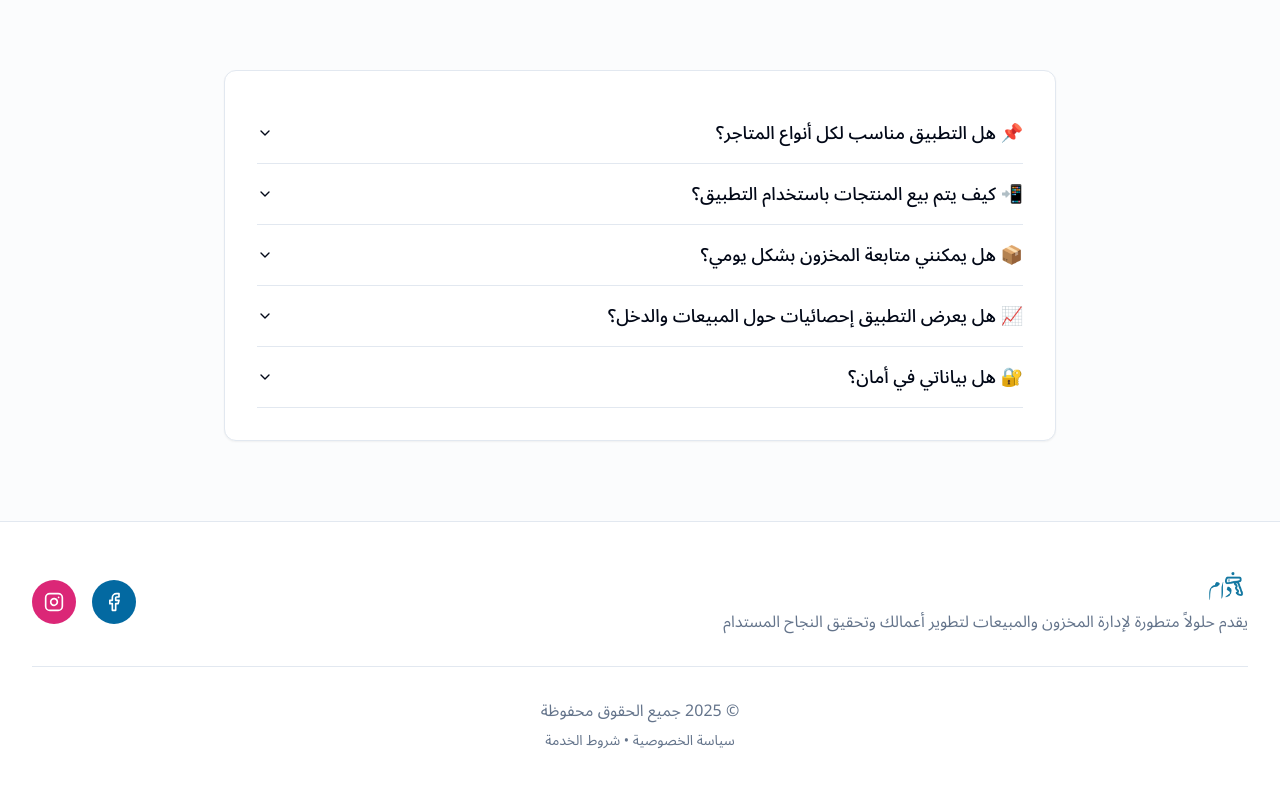
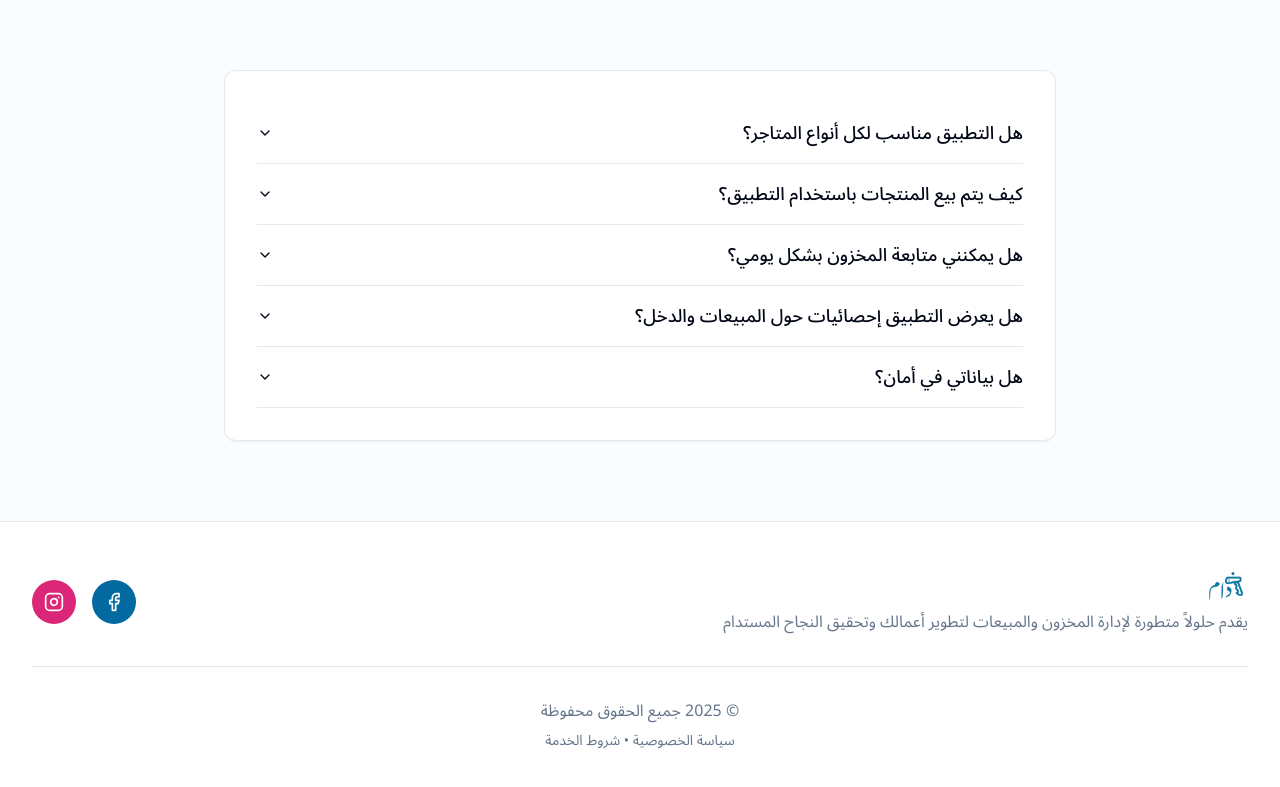
Before and after one commit to riyadhoo/khdame, a React (Vite) app: page / in a window 1280 px wide. Shown: the part 3072-3859 px from the top of the page. Built offline with nearby package versions, Linux system fonts and the light colour scheme.

Commit message:
Remove icons from FAQ and fix About Us section
Removed icons from FAQ questions in `src/components/FAQSection.tsx` and corrected the About Us section in `src/pages/About.tsx`.

```diff
--- a/src/components/FAQSection.tsx
+++ b/src/components/FAQSection.tsx
@@ -11,23 +11,23 @@ export const FAQSection = () => {
       title: "الأسئلة الشائعة",
       questions: [
         {
-          question: "📌 هل التطبيق مناسب لكل أنواع المتاجر؟",
+          question: "هل التطبيق مناسب لكل أنواع المتاجر؟",
           answer: "نعم، تطبيق خدامي مناسب لجميع أنواع المتاجر سواء كانت صغيرة أو متوسطة (بقالة، أدوات منزلية، مستحضرات تجميل، قطع غيار...)."
         },
         {
-          question: "📲 كيف يتم بيع المنتجات باستخدام التطبيق؟",
+          question: "كيف يتم بيع المنتجات باستخدام التطبيق؟",
           answer: "يمكنك بيع المنتجات بسهولة عبر مسح رمز QR الخاص بها في نقطة الدفع، وسيتم خصمها تلقائيًا من المخزون وتسجيل العملية."
         },
         {
-          question: "📦 هل يمكنني متابعة المخزون بشكل يومي؟",
+          question: "هل يمكنني متابعة المخزون بشكل يومي؟",
           answer: "نعم، يتيح لك التطبيق تتبع الكميات المتوفرة لكل منتج، مع تنبيهات عند اقتراب نفاد المخزون."
         },
         {
-          question: "📈 هل يعرض التطبيق إحصائيات حول المبيعات والدخل؟",
+          question: "هل يعرض التطبيق إحصائيات حول المبيعات والدخل؟",
           answer: "بالتأكيد، التطبيق يعرض لك تقارير مفصلة عن:\n\n• المداخيل اليومية والأسبوعية\n• أكثر المنتجات مبيعًا\n• حركة المخزون"
         },
         {
-          question: "🔐 هل بياناتي في أمان؟",
+          question: "هل بياناتي في أمان؟",
           answer: "نعم، جميع بياناتك محفوظة بأمان وتخضع لتشفير ومعايير حماية عالية."
         }
       ]
@@ -36,23 +36,23 @@ export const FAQSection = () => {
       title: "Frequently Asked Questions",
       questions: [
         {
-          question: "📌 Is the app suitable for all types of stores?",
+          question: "Is the app suitable for all types of stores?",
           answer: "Yes, Khadami app is suitable for all types of stores whether small or medium (grocery, household items, cosmetics, spare parts...)."
         },
         {
-          question: "📲 How are products sold using the app?",
+          question: "How are products sold using the app?",
           answer: "You can easily sell products by scanning their QR code at the point of payment, and they will be automatically deducted from inventory and the transaction recorded."
         },
         {
-          question: "📦 Can I track inventory on a daily basis?",
+          question: "Can I track inventory on a daily basis?",
           answer: "Yes, the app allows you to track available quantities for each product, with alerts when inventory is running low."
         },
         {
-          question: "📈 Does the app show statistics about sales and income?",
+          question: "Does the app show statistics about sales and income?",
           answer: "Absolutely, the app shows you detailed reports about:\n\n• Daily and weekly income\n• Best-selling products\n• Inventory movement"
         },
         {
-          question: "🔐 Is my data safe?",
+          question: "Is my data safe?",
           answer: "Yes, all your data is stored securely and subject to encryption and high protection standards."
         }
       ]
@@ -61,23 +61,23 @@ export const FAQSection = () => {
       title: "Questions Fréquemment Posées",
       questions: [
         {
-          question: "📌 L'application convient-elle à tous les types de magasins ?",
+          question: "L'application convient-elle à tous les types de magasins ?",
           answer: "Oui, l'application Khadami convient à tous les types de magasins, qu'ils soient petits ou moyens (épicerie, articles ménagers, cosmétiques, pièces détachées...)."
         },
         {
-          question: "📲 Comment les produits sont-ils vendus en utilisant l'application ?",
+          question: "Comment les produits sont-ils vendus en utilisant l'application ?",
           answer: "Vous pouvez facilement vendre des produits en scannant leur code QR au point de paiement, et ils seront automatiquement déduits de l'inventaire et la transaction enregistrée."
         },
         {
-          question: "📦 Puis-je suivre l'inventaire quotidiennement ?",
+          question: "Puis-je suivre l'inventaire quotidiennement ?",
           answer: "Oui, l'application vous permet de suivre les quantités disponibles pour chaque produit, avec des alertes lorsque l'inventaire est faible."
         },
         {
-          question: "📈 L'application affiche-t-elle des statistiques sur les ventes et les revenus ?",
+          question: "L'application affiche-t-elle des statistiques sur les ventes et les revenus ?",
           answer: "Absolument, l'application vous montre des rapports détaillés sur :\n\n• Les revenus quotidiens et hebdomadaires\n• Les produits les plus vendus\n• Le mouvement des stocks"
         },
         {
-          question: "🔐 Mes données sont-elles en sécurité ?",
+          question: "Mes données sont-elles en sécurité ?",
           answer: "Oui, toutes vos données sont stockées en toute sécurité et soumises au cryptage et aux normes de protection élevées."
         }
       ]
--- a/src/pages/About.tsx
+++ b/src/pages/About.tsx
@@ -104,12 +104,12 @@ const About = () => {
         </div>
       </section>
 
-      {/* New Arabic Content Section */}
+      {/* Arabic Content Section */}
       {language === 'ar' && (
         <section className="py-20 bg-card/30">
           <div className="max-w-7xl mx-auto px-4 sm:px-6 lg:px-8">
             <div className="text-center mb-16">
-              <h2 className="text-3xl sm:text-4xl font-bold text-foreground mb-4 arabic-title">عن تطبيق خدامي</h2>
+              <h2 className="text-3xl sm:text-4xl font-bold text-foreground mb-4 arabic-title">حول تطبيق خدامي</h2>
             </div>
 
             <div className="grid gap-8 lg:gap-12">
```
